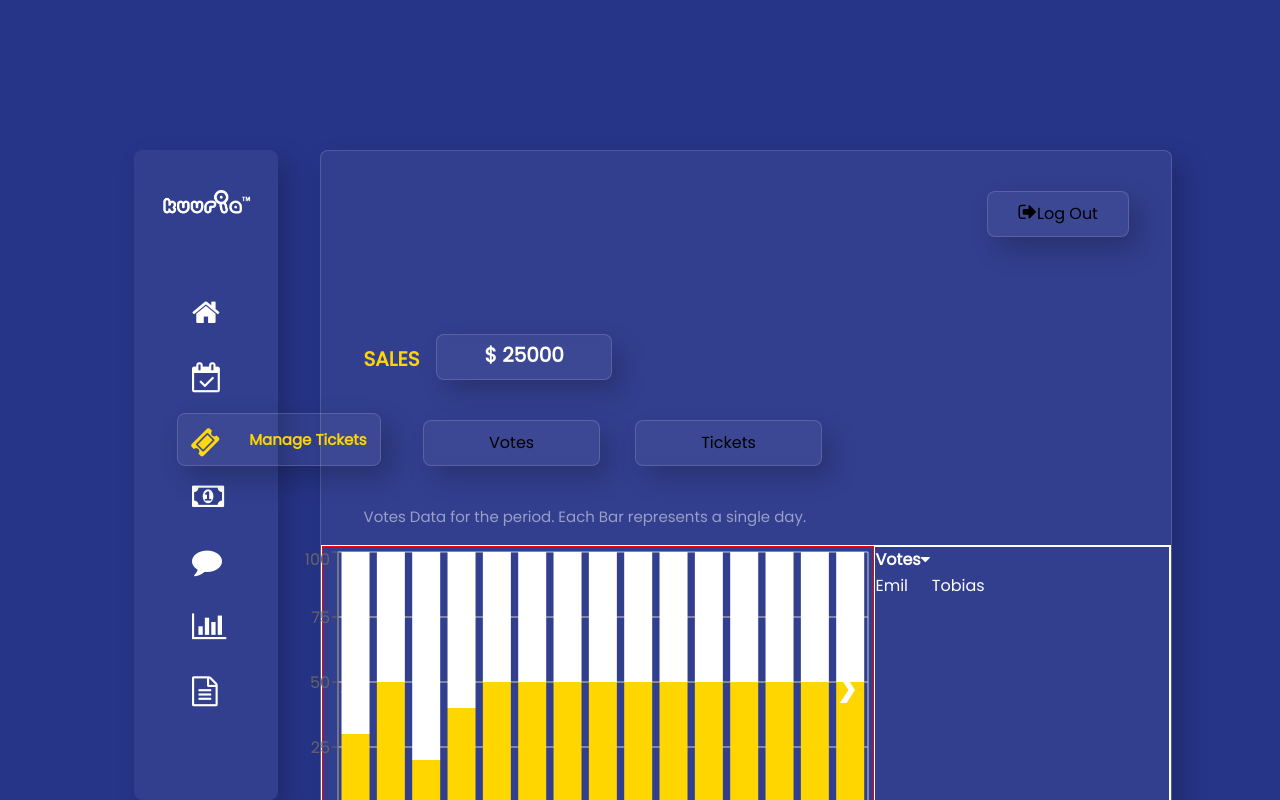
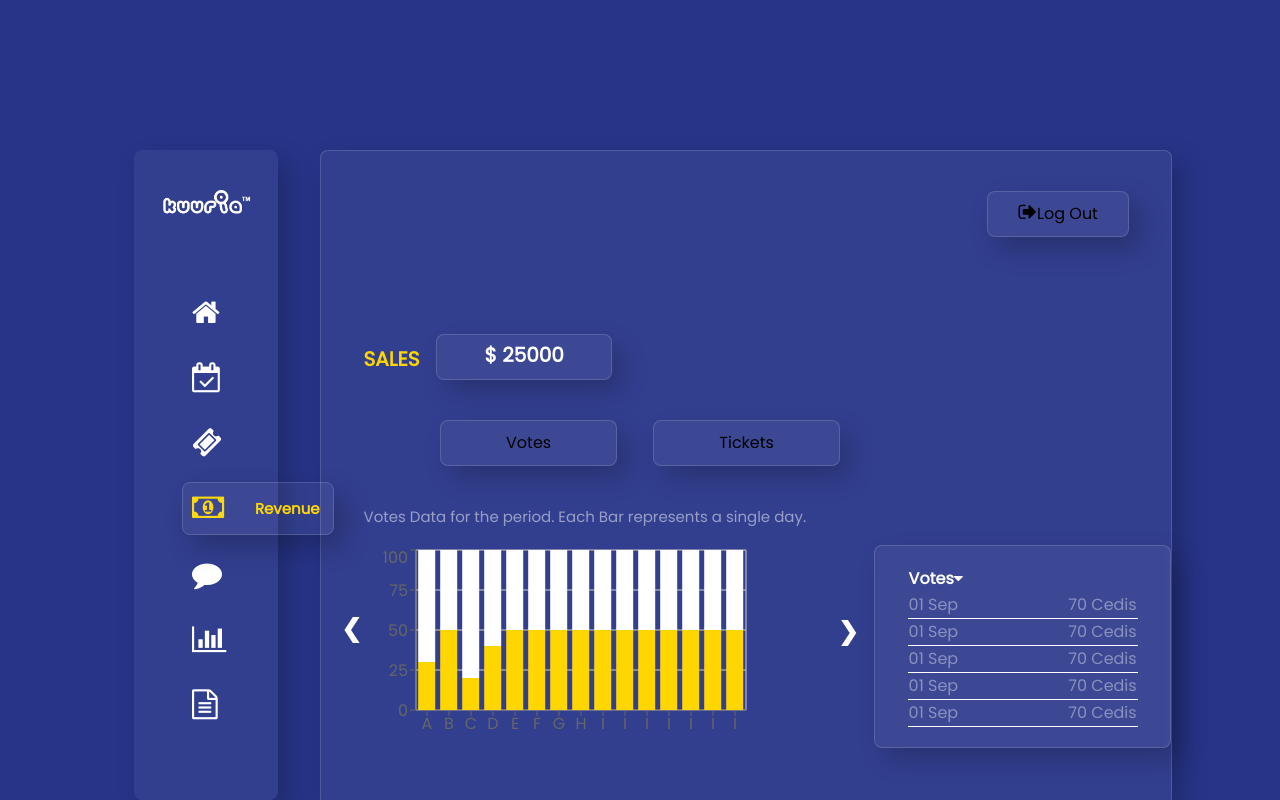
Before and after one commit to manojgrewal8888/kuuria, a React (Create React App) app in the folder client/: page /revenue in a window 1280 px wide. Shown: the top 800 px of the page. Built offline with nearby package versions, Linux system fonts and the light colour scheme; a web font is replaced by a local one.

Commit message:
newxxxxx

```diff
--- a/client/src/App.js
+++ b/client/src/App.js
@@ -124,6 +124,7 @@ class App extends Component {
                   <Route  exact={true} path='/eventnominee' component={Eventnominee} />
                   <Route  exact={true} path='/nomineeinfo' component={Eventnominfo} />
                   <Route  exact={true} path='/eventdelete' component={Eventdelete} />
+
                   <Route  exact={true} path='/vender_dash' component={Vendordash} />
                   <Route  exact={true} path='/manage_events' component={Manageevents}  />
                   <Route  exact={true} path='/manage_ticket' component={Manageticket} />
--- a/client/src/assets/css/style.css
+++ b/client/src/assets/css/style.css
@@ -3763,25 +3763,25 @@ p.vote_datasal {
 .wrapchart_rev {
   display: flex;
   width: 100%;
-  border: 1px solid;
-  height: 500px;
+
+
   background: none;
 }
 
 .chrt_rev {
-  border: 1px solid red;
+
   width: 65%;
 }
 
 .stat_chart {
   width: 35%;
-  border: 1px solid;
+
 }
 
 .prev, .next {
   cursor: pointer;
   position: relative;
-  top: -175px;
+  top: 70px;
   width: auto;
   padding: 15px;
   color: white;
@@ -3795,6 +3795,45 @@ p.vote_datasal {
 }
 
 
+.prev {
+  float: left;
+  left: -425px;
+  top: 50px;
+}
+
+table.table_rev {
+  width: 90%;
+  margin: auto;
+}
+
+td.datetab {
+  color: rgba(255, 255, 255, 0.4);
+  float: left;
+}
+
+td.pricxetab {
+  color: rgba(255, 255, 255, 0.4);
+  float: right;
+}
+
+.trtabdat{
+  border-bottom: 1px solid #ffffff;
+  width: 100%;
+  display: inline-block;
+  margin: auto;
+}
+
+.wrap_tbx {
+  background: rgba(255, 255, 255, 0.05);
+  border: 1px solid rgba(255, 255, 255, 0.15);
+  box-sizing: border-box;
+  box-shadow: 10px 12px 26px rgba(0, 0, 0, 0.2);
+  backdrop-filter: blur(4px);
+  border-radius: 8px;
+  padding: 20px;
+}
+
+
 
 .next {
   right: 0;
@@ -3832,6 +3871,7 @@ button.vote_sal {
   display: flex;
   margin-top: 30px;
   width: 100%;
+  margin-left: 11%;
 }
 
 button.tiket_sal {
@@ -3967,3 +4007,142 @@ button.btn.btn-large.waves-effect.waves-light.hoverable.blue.accent-3 {
   font-weight: 600;
   font-size: 16px;
 }
+
+
+
+
+
+
+/*demooooooooooooooooooooooooooo*/
+
+/*.toggle{
+  --width:40px;
+  --height:calc(var(--width) / 2);
+  --border-radius:calc(var(--height) / 2);
+  display:inline-block;
+cursor: pointer;
+
+}
+
+.tog_input{
+  display:none;
+
+}
+
+.togle_fil{
+  position: relative;
+  width: var(--width);
+  height: var(--height);
+  border-radius: var(--border-radius);
+  background-color: #ffffff;
+  transition: background 0.2s;
+}
+
+.tog_input:checked ~ .togle_fil{
+  background-color:grey;
+}
+
+.togle_fil::after{
+  content: "";
+  position: absolute;
+  top: 0;
+  left: 0;
+  height: var(--height);
+  width: var(--height);
+  background-color:#008cff;
+  box-shadow: 0 0 10px rgba(0, 0, 0, 0.25);
+  border-radius: var(--border-radius);
+  transition: transform 0.2s;
+}
+
+.tog_input:checked ~ .togle_fil::after {
+  transform: translate(var(--height));
+}*/
+
+.check_tog{
+  position: relative;
+
+  width:40px;
+  height: 20px;
+  -webkit-appearance: none;
+  background:grey;
+  outline: none;
+  border-radius: 20px;
+  box-shadow: inset 0 0 5px rgba(0, 0, 0, 0.2);
+  transition: .5s;
+
+}
+
+.togfree {
+  margin-top: 35px;
+}
+
+.check_tog:checked {
+  background: aqua;
+}
+
+.check_tog::before {
+  content: "";
+  position: absolute;
+  width: 20px;
+  height: 20px;
+  border-radius: 20px;
+  top: 0;
+  left: 0;
+  background:#ffffff;
+  transform: scale(1,1);
+  box-shadow: 0 2px 5px rgba(0, 0, 0, 0.2);
+  transition: .5s;
+}
+
+.check_tog:checked::before{
+  left: 20px;
+}
+
+
+a.linx_ven {
+  color: #ffffff;
+  text-decoration: none;
+}
+a.linx_ven:hover{
+  color: #ffd600;
+  text-decoration: none;
+}
+
+
+
+span.home_vender4 {
+  position: relative;
+  left: 33%;
+  top: -28px;
+  background: rgba(255, 255, 255, 0.05);
+  border: 1px
+solid rgba(255, 255, 255, 0.15);
+  box-sizing: border-box;
+  box-shadow: 10px 12px 26px 2px rgb(0 0 0 / 20%);
+  -webkit-backdrop-filter: blur(4px);
+  backdrop-filter: blur(4px);
+  border-radius: 8px;
+  padding: 15px 13px;
+  padding-left: 50%;
+  color: #ffd600;
+  font-size: 15px;
+  font-weight: 600;
+}
+
+i.fa.fa-money.cus_vicon4 {
+  color: #ffd600;
+  font-size: 30px;
+  position: relative;
+  left: 40%;
+}
+
+.home_vendori4 {
+  margin-bottom: 10px;
+}
+
+.recharts-wrapper.rewrapx {
+  float: left;
+  margin-left: 30px;
+  margin-bottom: 60px;
+}
--- a/client/src/components/front/Manageticket.js
+++ b/client/src/components/front/Manageticket.js
@@ -8,23 +8,23 @@ export default class Manageticket extends Component {
                 <div className="wrap_vwendor">
                     <div className="left_vendor">
                         <div className="left_subven">
-                            <img src="./img/kuria-new.png" alt="" className="res_venlogo" />
+                              <Link className="linx_ven" exact to="/"><img src="./img/kuria-new.png" alt="" className="res_venlogo" /></Link>
 
-                            <i className="fa fa-home cus_vicon"></i>
+                             <Link className="linx_ven" exact to='/vender_dash'> <i className="fa fa-home cus_vicon"></i></Link>
 
 
 
-                                <i className="fa fa-calendar-check-o cus_vicon"></i>
+                                 <Link className="linx_ven" exact to='/manage_events'> <i className="fa fa-calendar-check-o cus_vicon"></i></Link>
 
                             <div className="home_vendori3">
-                            <i className="fa fa-ticket cus_vicon3"></i>
-                            <span className="home_vender3">Manage Tickets</span>
+                              <Link className="linx_ven" exact to='/manage_ticket'><i className="fa fa-ticket cus_vicon3"></i>
+                            <span className="home_vender3">Manage Tickets</span></Link>
                             </div>
 
-                            <i className="fa fa-money cus_vicon"></i>
-                            <i className="fa fa-comment cus_vicon"></i>
-                            <i className="fa fa-bar-chart cus_vicon"></i>
-                            <i className="fa fa-file-text-o cus_vicon"></i>
+                              <Link className="linx_ven" exact to="/"><i className="fa fa-money cus_vicon"></i></Link>
+                              <Link className="linx_ven" exact to="/"><i className="fa fa-comment cus_vicon"></i></Link>
+                              <Link className="linx_ven" exact to="/"><i className="fa fa-bar-chart cus_vicon"></i></Link>
+                              <Link className="linx_ven" exact to="/"><i className="fa fa-file-text-o cus_vicon"></i></Link>
 
                         </div>
                     </div>
@@ -42,12 +42,12 @@ export default class Manageticket extends Component {
                             <div className="tick_wraping">
                                 <div className="wrapman_tik">
                                     <p className="mantik_pra">Award Event 2021</p>
-                                    <Link className="mantik_pra2" to='/'>Select to View and Edit</Link>
+                                    <Link className="mantik_pra2" to='/viewedit_ticket'>Select to View and Edit</Link>
                                 </div>
 
                                 <div className="wrapman_tik">
                                     <p className="mantik_pra">Award Event 2021</p>
-                                    <Link className="mantik_pra2" to='/'>Select to View and Edit</Link>
+                                    <Link className="mantik_pra2" to='/viewedit_ticket'>Select to View and Edit</Link>
                                 </div>
                             </div>
                         </div>
--- a/client/src/components/front/Revenu.js
+++ b/client/src/components/front/Revenu.js
@@ -1,4 +1,5 @@
 import React, { Component } from 'react';
+import { Link } from 'react-router-dom';
 
 import {
     BarChart, Bar, XAxis, YAxis,
@@ -33,20 +34,23 @@ export default class Revenu extends Component {
                 <div className="wrap_vwendor">
                     <div className="left_vendor">
                         <div className="left_subven">
-                            <img src="./img/kuria-new.png" alt="" className="res_venlogo" />
+                        <Link className="linx_ven" exact to="/"><img src="./img/kuria-new.png" alt="" className="res_venlogo" /></Link>
 
-                            <i className="fa fa-home cus_vicon"></i>
+                        <Link className="linx_ven" exact to='/vender_dash'> <i className="fa fa-home cus_vicon"></i></Link>
 
 
 
                             <i className="fa fa-calendar-check-o cus_vicon"></i>
 
-                            <div className="home_vendori3">
-                                <i className="fa fa-ticket cus_vicon3"></i>
-                                <span className="home_vender3">Manage Tickets</span>
+
+                                <i className="fa fa-ticket cus_vicon"></i>
+
+
+
+                            <div className="home_vendori4">
+                                <i className="fa fa-money cus_vicon4"></i>
+                                <span className="home_vender4">Revenue</span>
                             </div>
-
-                            <i className="fa fa-money cus_vicon"></i>
                             <i className="fa fa-comment cus_vicon"></i>
                             <i className="fa fa-bar-chart cus_vicon"></i>
                             <i className="fa fa-file-text-o cus_vicon"></i>
@@ -68,15 +72,15 @@ export default class Revenu extends Component {
                             </div>
 
                             <div className="btn_salewr">
-                                <button className="vote_sal">Votes</button>
-                                <button className="tiket_sal">Tickets</button>
+                                <Link className="lix_btx" exact to='/'><button className="vote_sal">Votes</button></Link>
+                                <Link className="lix_btx" exact to='/'><button className="vote_sal">Tickets</button></Link>
                             </div>
 
                             <p className="vote_datasal">Votes Data for the period. Each Bar represents a single day.</p>
 
                             <div className="wrapchart_rev">
                                 <div className="chrt_rev">
-                                    <BarChart width={600} height={300} data={data} >
+                                    <BarChart className="rewrapx" width={400} height={200} data={data} >
                                         <CartesianGrid />
                                         <XAxis dataKey="name" />
                                         <YAxis />
@@ -88,18 +92,43 @@ export default class Revenu extends Component {
                                 </div>
 
                                 <div className="stat_chart">
+                                    <div className="wrap_tbx">
                                     <table className="table_rev" >
                                         <tr>
                                             <th>Votes<i class="fa fa-caret-down crt_tb" aria-hidden="true"></i></th>
 
                                         </tr>
-                                        <tr>
-                                            <td>Emil</td>
-                                            <td>Tobias</td>
+                                        <tr className="trtabdat">
+                                            <td className="datetab">01 Sep</td>
+                                            <td className="pricxetab">70 Cedis</td>
+
+                                        </tr>
+                                        <tr className="trtabdat">
+                                            <td className="datetab">01 Sep</td>
+                                            <td className="pricxetab">70 Cedis</td>
+
+                                        </tr>
+
+                                        <tr className="trtabdat">
+                                            <td className="datetab">01 Sep</td>
+                                            <td className="pricxetab">70 Cedis</td>
+
+                                        </tr>
+
+                                        <tr className="trtabdat">
+                                            <td className="datetab">01 Sep</td>
+                                            <td className="pricxetab">70 Cedis</td>
+
+                                        </tr>
+
+                                        <tr className="trtabdat">
+                                            <td className="datetab">01 Sep</td>
+                                            <td className="pricxetab">70 Cedis</td>
 
                                         </tr>
 
                                     </table>
+                                    </div>
                                 </div>
                             </div>
                         </div>
```
Also changed, not shown: client/src/components/front/Manageevents.js (+21 -9 lines), client/src/components/front/Vendordash.js (+9 -8 lines), client/src/components/front/Vieweditticket.js (+10 -9 lines).
